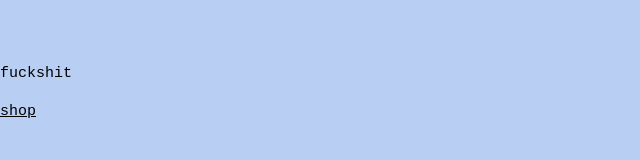
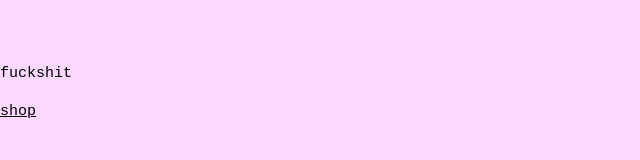
Before and after one commit to 5ad/5ad.github.io, a plain HTML site: page index.html in a window 1280 px wide. Shown: the whole page, without its empty margins (0-640 px from the left). Drawn offline with nearby package versions, Linux system fonts and the light colour scheme.

Commit message:
Update index.html

```diff
--- a/index.html
+++ b/index.html
@@ -9,7 +9,7 @@
 body {font-family: "Courier New", Arial, sans-serif}
 .w3-row img {margin-bottom: -8px}
 body {
-    background-color: #b8cef2;
+    background-color: #FBD8FF;
 }
 </style>
 <body>
@@ -26,7 +26,7 @@ scrolltitle();
 </script>
 
 <!-- !PAGE CONTENT! -->
-<div class="w3-content" style="max-width:1500px">
+<div class="w3-content" style="max-width:1900px">
 
   <!-- Header -->
   <header class="w3-container w3-xlarge w3-padding-34">
```
